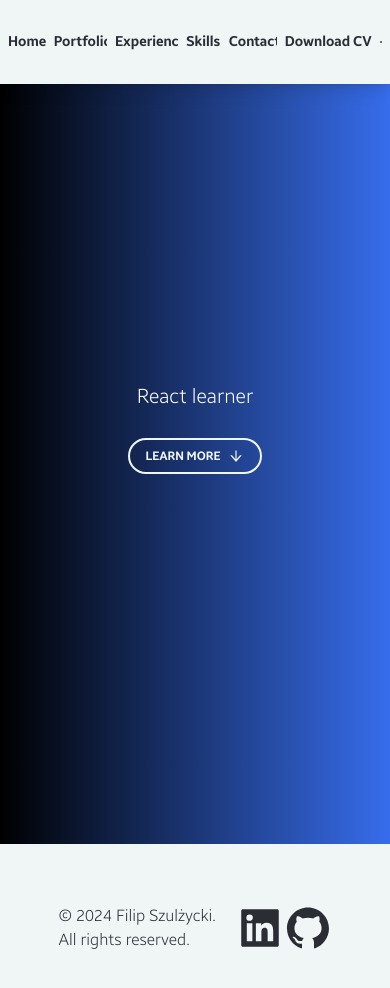
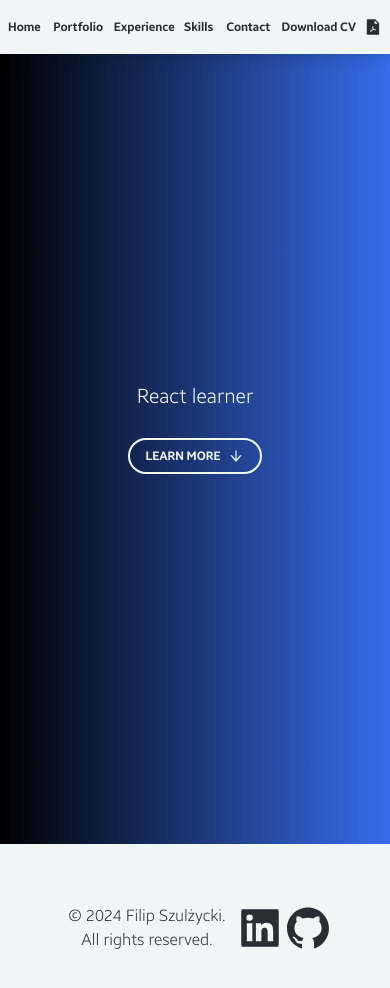
Before and after one commit to f1shuu/portfolio, a React (Create React App) app: page / in a window 390 px wide. Shown: the top 988 px of the page. Built offline with nearby package versions, Linux system fonts and the light colour scheme; what tailwind-typewriter would draw is missing.

Commit message:
Fix Header, Home and Footer responsiveness

```diff
--- a/src/components/Footer.jsx
+++ b/src/components/Footer.jsx
@@ -6,7 +6,7 @@ export default function Footer() {
             className='w-full h-[20vh] flex bg-[#F0F6F6] px-[15%] text-[#2A2D34] breeze-regular justify-between'
             id='#contact'
         >
-            <p className='flex items-center'>
+            <p className='flex items-center text-center'>
                 © 2024 Filip Szulżycki. All rights reserved.
             </p>
             <div className='flex items-center text-5xl text-[#2A2D34]'>
--- a/src/components/Header.jsx
+++ b/src/components/Header.jsx
@@ -21,10 +21,10 @@ const buttonsData = [
 export default function Header() {
     return (
         <>
-            <div className='flex lg:justify-end justify-center items-center w-[100vw] h-[10vh] bg-[#F0F6F6] lg:px-20 md:px-10 sm:px-6 fixed shadow-lg'>
+            <div className='flex lg:justify-end justify-center items-center w-[100vw] lg:h-[10vh] md:h-[10vh] sm:h-[10vh] bg-[#F0F6F6] lg:px-20 md:px-10 sm:px-6 fixed shadow-lg'>
                 {buttonsData.map((element, index) => (
                     <button key={index} onClick={element.action} className='inline-flex items-center whitespace-nowrap relative border-none transition ease-in-out overflow-hidden lg:px-5 md:px-4 sm:px-3 px-2 py-3 group'>
-                        <Link to={element.link} spy={true} smooth={true} duration={500} className='cursor-pointer breeze-bold lg:text-xl md:text-lg sm:text-base text-sm text-[#2A2D34]'>{element.text}</Link>
+                        <Link to={element.link} spy={true} smooth={true} duration={500} className='cursor-pointer breeze-bold lg:text-xl md:text-lg sm:text-base text-xs text-[#2A2D34]'>{element.text}</Link>
                         {element.link === '' && <AiFillFilePdf className='ml-2 text-3xl text-[#2A2D34]' />}
                         <span className='absolute left-1/2 transform -translate-x-1/2 bottom-0 w-0 h-1 bg-[#376DEC] transition-all duration-500 ease-in-out group-hover:w-full' />
                     </button>
--- a/src/components/Home.jsx
+++ b/src/components/Home.jsx
@@ -14,7 +14,7 @@ export default function Home() {
         <>
             <div id='#home' className='bg-gradient-to-r from-[#000] to-[#376DEC] h-[100vh] px-[15%] text-left'>
                 <div className='h-[100%] flex flex-col items-center justify-center'>
-                    <span className='type-hello lg:text-6xl md:text-6xl sm:text-5xl font-mono text-4xl text-[#F0F6F6]' />
+                    <span className='type-hello lg:text-6xl md:text-6xl sm:text-5xl text-3xl font-mono text-[#F0F6F6]' />
                     <div className='wrapper flex breeze-regular md:h-10 h-8 lg:text-3xl md:text-3xl sm:text-2xl text-xl lg:pt-10 md:pt-10 sm:pt-5 pt-3 lg:pb-20 md:pb-20 sm:pb-10 pb-6'>
                         <div className='words'>
                             {rotatingTexts.map((text, index) => (
```
